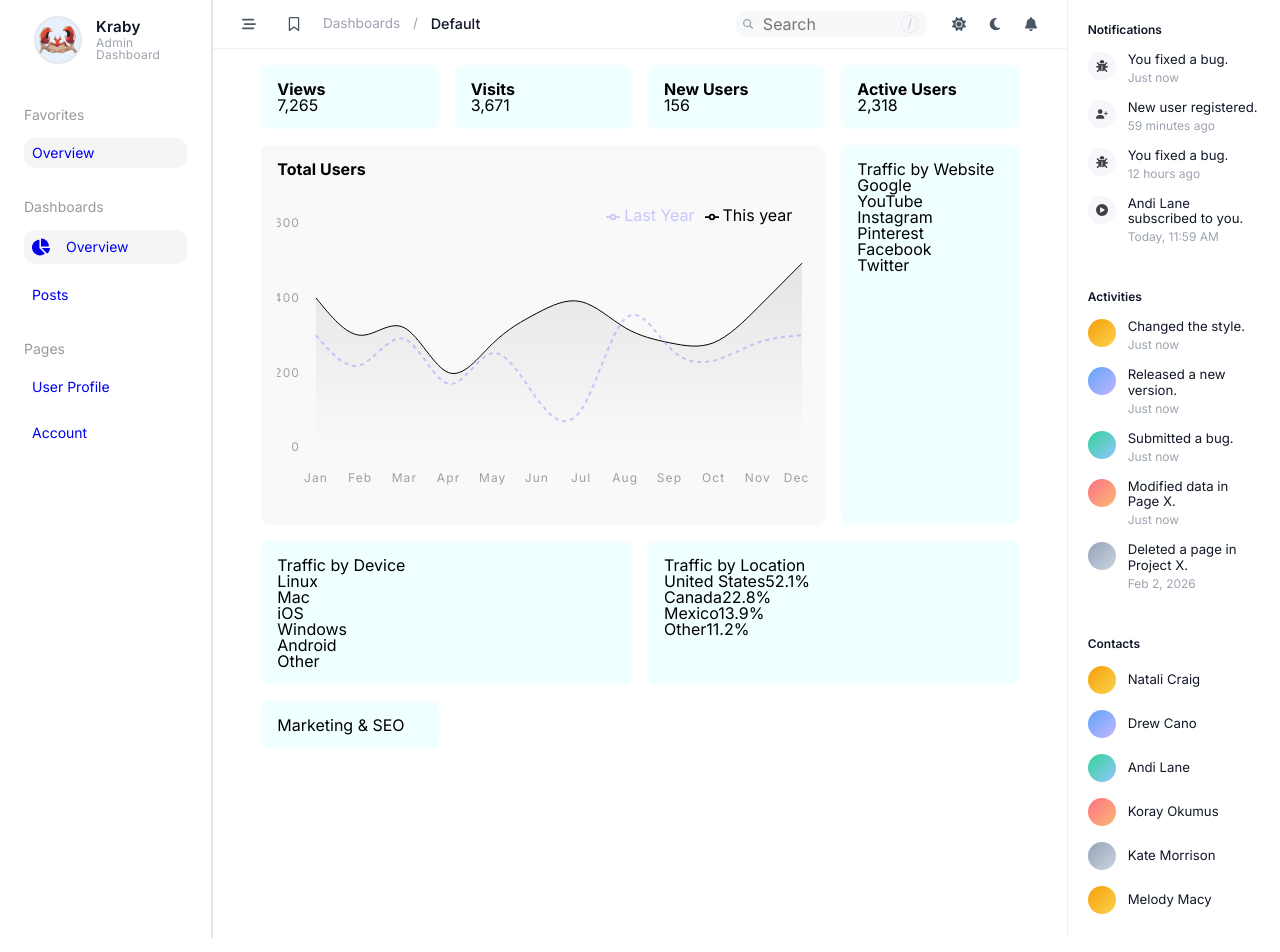
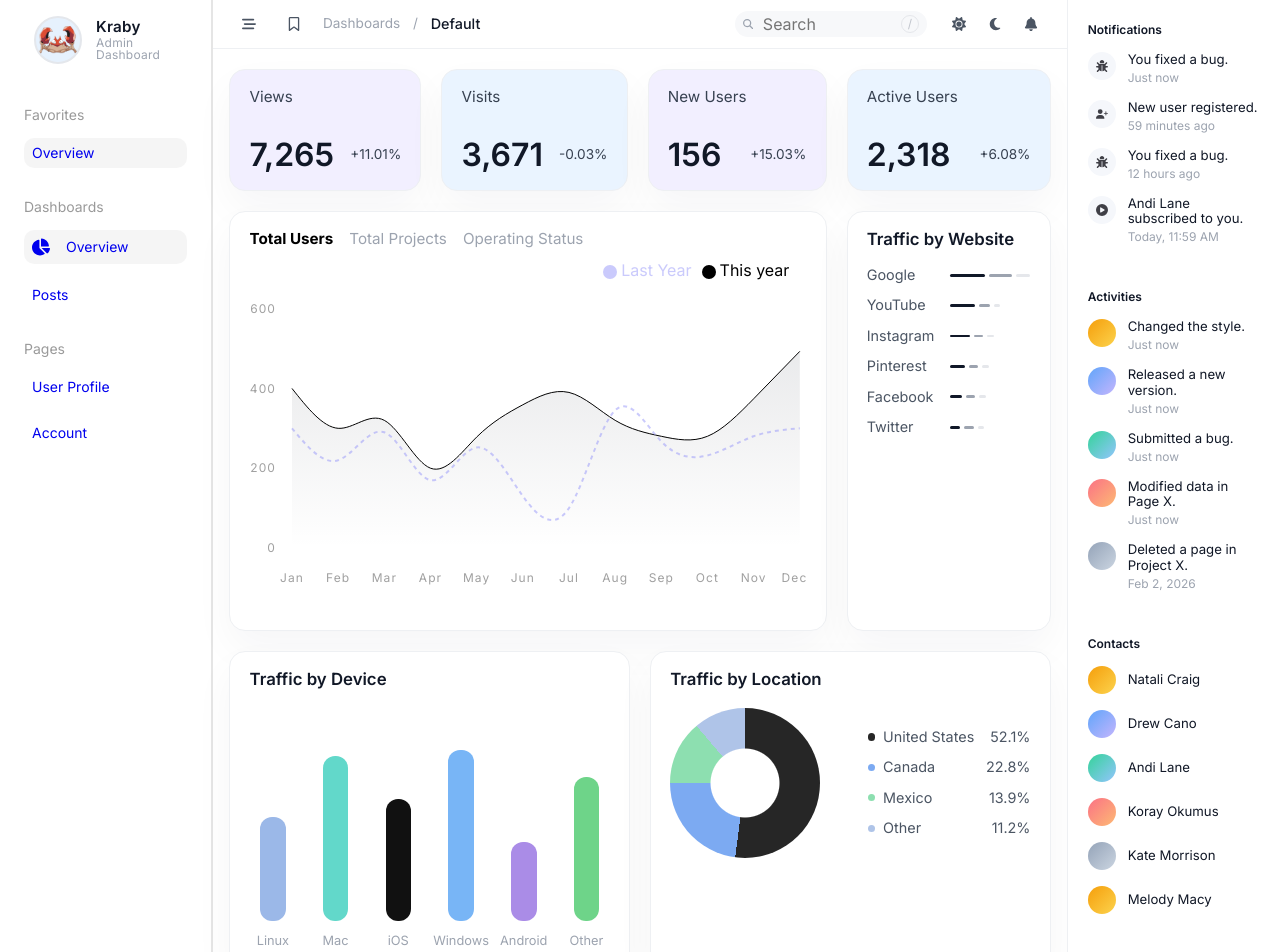
Before and after one commit to rodrigoronin/krab-admin-dashboard, a React (Vite) app: page / in a window 1280 px wide. Shown: the top 952 px of the page. Built offline with nearby package versions, Linux system fonts and the light colour scheme.

Commit message:
refactor: style adjustments to make the charts cards more readable and aligned for data reading

```diff
--- a/src/components/charts/MetricChart.tsx
+++ b/src/components/charts/MetricChart.tsx
@@ -1,16 +1,22 @@
 import Card from "@components/ui/Card";
+import style from "@styles/MetricChart.module.css";
 
 interface MetricChartProps {
   title: string;
   value: string;
-  style?: string;
+  delta: string;
+  tone?: "lavender" | "blue";
+  className?: string;
 }
 
-const MetricChart = ({ title, value, style }: MetricChartProps) => {
+const MetricChart = ({ title, value, delta, tone = "lavender", className }: MetricChartProps) => {
   return (
-    <Card className={style}>
-      <h2>{title}</h2>
-      <span>{value}</span>
+    <Card className={`${style.card} ${style[tone]} ${className ?? ""}`}>
+      <span className={style.title}>{title}</span>
+      <div className={style.row}>
+        <strong className={style.value}>{value}</strong>
+        <span className={style.delta}>{delta}</span>
+      </div>
     </Card>
   );
 };
--- a/src/components/charts/SplineChart.tsx
+++ b/src/components/charts/SplineChart.tsx
@@ -75,9 +75,13 @@
 const SplineChart = ({ className }: SplineChartProps) => {
   return (
     <Card className={`${className} ${style.card}`}>
-      <span className={`${style.chart} ${style["chart-active"]}`}>Total Users</span>
-      <span className={`${style.chart}`}>Total Visits</span>
-      <span className={`${style.chart}`}>Total Sales</span>
+      <div className={style.topbar}>
+        <div className={style.tabs}>
+          <span className={`${style.chart} ${style["chart-active"]}`}>Total Users</span>
+          <span className={style.chart}>Total Projects</span>
+          <span className={style.chart}>Operating Status</span>
+        </div>
+      </div>
 
       <AreaChart
         title="Total Users"
@@ -146,7 +150,7 @@
           strokeDasharray="4 4"
         />
 
-        <Legend verticalAlign="top" align="right" />
+        <Legend verticalAlign="top" align="right" iconType="circle" wrapperStyle={{ top: 0 }} />
       </AreaChart>
     </Card>
   );
--- a/src/styles/Card.module.css
+++ b/src/styles/Card.module.css
@@ -1,5 +1,7 @@
 .card {
-  background-color: azure;
-  padding: 1rem;
-  border-radius: 8px;
+  background-color: #fff;
+  padding: 1.2rem;
+  border-radius: 16px;
+  border: 1px solid #eef0f3;
+  box-shadow: 0 18px 40px rgba(15, 23, 42, 0.04);
 }
--- /dev/null
+++ b/src/styles/MetricChart.module.css
@@ -0,0 +1,37 @@
+.card {
+  min-height: 122px;
+  display: flex;
+  flex-direction: column;
+  justify-content: space-between;
+}
+
+.lavender {
+  background: #f2efff;
+}
+
+.blue {
+  background: #eaf4ff;
+}
+
+.title {
+  color: #374151;
+  font-size: 0.95rem;
+}
+
+.row {
+  display: flex;
+  align-items: center;
+  justify-content: space-between;
+  gap: 1rem;
+}
+
+.value {
+  color: #111827;
+  font-size: 2rem;
+  font-weight: 600;
+}
+
+.delta {
+  color: #374151;
+  font-size: 0.85rem;
+}
--- a/src/styles/Overview.module.css
+++ b/src/styles/Overview.module.css
@@ -1,12 +1,13 @@
 .container {
   display: grid;
-  gap: 1rem;
+  gap: 1.25rem;
   grid-template-columns: 1fr 1fr 1fr 1fr;
   grid-template-areas:
     "metric metric metric metric"
     "chart-xs chart-xs chart-xs chart-sm"
-    "chart-md chart-md chart-md chart-md";
-  padding: 1rem 2rem;
+    "chart-md chart-md chart-md chart-md"
+    "footer footer footer footer";
+  padding-top: 1.25rem;
 }
 
 .chart-xs {
@@ -20,5 +21,160 @@
 
   display: grid;
   grid-template-columns: 2fr 2fr;
+  gap: 1.25rem;
+}
+
+.card-title {
+  font-size: 1.05rem;
+  font-weight: 600;
+  color: #111827;
+  margin-bottom: 1.25rem;
+}
+
+.traffic-list,
+.location-list {
+  display: flex;
+  flex-direction: column;
   gap: 1rem;
 }
+
+.traffic-row,
+.location-row {
+  display: flex;
+  align-items: center;
+  justify-content: space-between;
+  gap: 1rem;
+  color: #4b5563;
+  font-size: 0.9rem;
+}
+
+.mini-bars {
+  width: 5rem;
+  display: flex;
+  gap: 0.25rem;
+  align-items: center;
+}
+
+.mini-bars span {
+  display: inline-block;
+  height: 0.18rem;
+  border-radius: 999px;
+  background: #101828;
+}
+
+.mini-bars span:nth-child(2) {
+  background: #9ca3af;
+}
+
+.mini-bars span:nth-child(3) {
+  background: #e5e7eb;
+}
+
+.device-chart {
+  height: 240px;
+  display: grid;
+  grid-template-columns: repeat(6, minmax(0, 1fr));
+  gap: 1rem;
+  align-items: end;
+}
+
+.device-item {
+  display: flex;
+  flex-direction: column;
+  align-items: center;
+  gap: 0.85rem;
+  color: #9ca3af;
+  font-size: 0.8rem;
+}
+
+.device-track {
+  width: 100%;
+  max-width: 1.6rem;
+  height: 180px;
+  display: flex;
+  align-items: end;
+}
+
+.device-bar {
+  width: 100%;
+  border-radius: 12px;
+}
+
+.tone-blue {
+  background: #9bb8e8;
+}
+
+.tone-teal {
+  background: #62d8ca;
+}
+
+.tone-dark {
+  background: #111111;
+}
+
+.tone-cyan {
+  background: #78b5f6;
+}
+
+.tone-violet {
+  background: #aa8ce7;
+}
+
+.tone-green {
+  background: #6ed489;
+}
+
+.location-card {
+  display: flex;
+  align-items: center;
+  justify-content: space-between;
+  gap: 1.5rem;
+}
+
+.donut {
+  width: 150px;
+  aspect-ratio: 1 / 1;
+  border-radius: 50%;
+  background:
+    radial-gradient(circle at center, #fff 0 32%, transparent 33%),
+    conic-gradient(#262626 0 52.1%, #7caaf2 52.1% 74.9%, #8ddfb0 74.9% 88.8%, #afc4e8 88.8% 100%);
+}
+
+.location-label {
+  display: inline-flex;
+  align-items: center;
+  gap: 0.5rem;
+}
+
+.dot {
+  width: 0.45rem;
+  height: 0.45rem;
+  border-radius: 999px;
+}
+
+.footerCard {
+  grid-area: footer;
+  min-height: 110px;
+}
+
+@media (max-width: 980px) {
+  .container {
+    grid-template-columns: 1fr;
+    grid-template-areas:
+      "hero"
+      "metric"
+      "chart-xs"
+      "chart-sm"
+      "chart-md"
+      "footer";
+  }
+
+  .chart-md {
+    grid-template-columns: 1fr;
+  }
+
+  .location-card {
+    flex-direction: column;
+    align-items: flex-start;
+  }
+}
--- a/src/styles/SplineChart.module.css
+++ b/src/styles/SplineChart.module.css
@@ -1,7 +1,20 @@
+.topbar {
+  display: flex;
+  justify-content: space-between;
+  align-items: center;
+  margin-bottom: 1rem;
+}
+
+.tabs {
+  display: flex;
+  flex-wrap: wrap;
+  gap: 1rem;
+}
+
 .chart {
-  margin-right: 0.5rem;
-  color: #f9f9fa;
+  color: #9ca3af;
   cursor: pointer;
+  font-size: 0.95rem;
 }
 
 .chart-active {
@@ -10,5 +23,5 @@
 }
 
 .card {
-  background-color: #f9f9f9;
+  background-color: #fff;
 }
```
